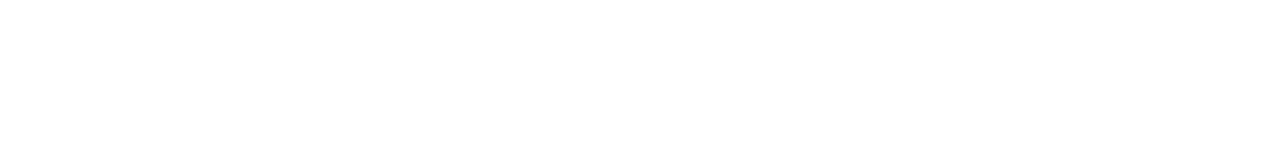
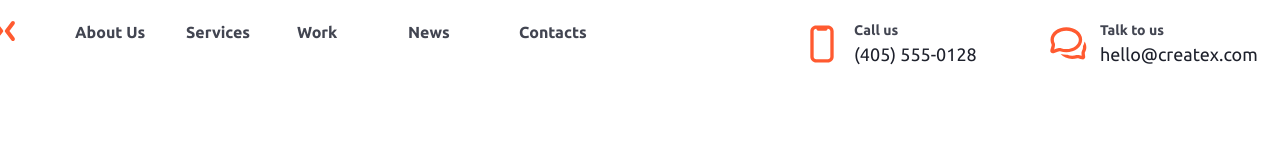
Before and after one commit to Nazarovfarhod/create-x, a plain HTML site: page index.html in a window 1280 px wide. Drawn offline with Linux system fonts and the light colour scheme; files that its build step writes are made by us from their sources.

Commit message:
added section service to index html

```diff
--- a/css/base.css
+++ b/css/base.css
@@ -50,3 +50,90 @@ h1 {
 main {
   flex-grow: 1;
 }
+
+.header__container {
+  position: relative;
+  right: 19rem;
+}
+
+.site__nav {
+  display: flex;
+  margin-top: 2rem;
+  margin-bottom: 7rem;
+  width: 123rem;
+}
+.site__nav-img {
+  margin-right: 6rem;
+}
+.site__nav-list {
+  display: flex;
+  gap: 4rem;
+}
+
+.site__nav-link {
+  font-family: "Ubuntu", sans-serif;
+  font-size: 1.6rem;
+  font-weight: 700;
+  line-height: 2.56rem;
+  text-align: left;
+  color: #424551;
+  width: 7.1rem;
+
+  &:hover {
+    color: #ff5a30;
+  }
+
+  &:active {
+    opacity: 0.5;
+  }
+}
+
+.contact__images {
+  display: flex;
+  gap: 3.6rem;
+  margin-left: 17.2rem;
+}
+
+.talk__to__us {
+  display: flex;
+  flex-direction: column;
+  /* width: 12.3rem; */
+}
+
+.call__us {
+  display: flex;
+  align-items: center;
+  gap: 1.2rem;
+}
+
+.call__us-text {
+  display: flex;
+  flex-direction: column;
+  width: 15.8rem;
+}
+
+.contact-span {
+  font-family: "Ubuntu", sans-serif;
+  font-size: 1.4rem;
+  font-weight: 700;
+  line-height: 2.1rem;
+  text-align: left;
+  color: #424551;
+}
+
+.call__us-link {
+  font-family: "Ubuntu", sans-serif;
+  font-size: 1.8rem;
+  font-weight: 400;
+  line-height: 2.7rem;
+  text-align: left;
+  color: #1e212c;
+
+  &:hover {
+    color: #ff5a30;
+  }
+
+  &:active {
+    opacity: 0.5;
+  }
+}
--- a/index.html
+++ b/index.html
@@ -5,12 +5,76 @@
     <meta name="viewport" content="width=device-width, initial-scale=1.0" />
     <title>Project</title>
     <link rel="stylesheet" href="./css/normalize.css" />
-    <link rel="stylesheet" href="./css/style.css" />
+    <link rel="stylesheet" href="./css/global.css" />
     <!-- <link rel="stylesheet" href="./css/style.min.css"> -->
   </head>
   <body>
     <!-- HEADER START -->
-    <header class="header"></header>
+    <header class="header">
+      <div class="container header__container">
+        <nav>
+          <div class="site__nav">
+            <img
+              class="site__nav-img"
+              src="./images/nav-icon.svg"
+              alt=""
+              width="130"
+              height="22"
+            />
+            <ul class="site__nav-list">
+              <li class="site__nav-itom">
+                <a class="site__nav-link" href="#">About Us</a>
+              </li>
+              <li class="site__nav-itom">
+                <a  class="site__nav-link" href="./pages/about-us/services/services.html">Services</a>
+              </li>
+              <li class="site__nav-itom">
+                <a class="site__nav-link" href="#">Work</a>
+              </li>
+              <li class="site__nav-itom">
+                <a class="site__nav-link" href="#">News</a>
+              </li>
+              <li class="site__nav-itom">
+                <a class="site__nav-link" href="#">Contacts</a>
+              </li>
+
+              <div class="contact__images">
+                <div class="call__us">
+                  <img
+                    class="call__us-img"
+                    src="./images/header-iphone-img.svg"
+                    alt=""
+                    width="40"
+                    height="40"
+                  />
+                  <div class="call__us-text">
+                    <span class="contact-span">Call us</span>
+                    <a class="call__us-link" href="tel:(405) 555-0128"
+                      >(405) 555-0128</a
+                    >
+                  </div>
+                </div>
+
+                <div class="call__us">
+                  <img
+                    class="call__us-img"
+                    src="./images/header-messeg-img.svg"
+                    alt=""
+                    width="40"
+                    height="40"
+                  />
+                  <div class="talk__to__us-text">
+                    <span class="contact-span">Talk to us</span>
+                    <a class="call__us-link" href="email:hello@createx.com"
+                      >hello@createx.com</a
+                    >
+                  </div>
+                </div>
+              </div>
+            </ul>
+          </div>
+        </nav>
+    </header>
     <!-- HEADER END -->
 
     <!-- MAIN START -->
```
Also changed, not shown: pages/about-us/services/services.html (+4 -6 lines), images/header-iphone-img.svg (renamed from pages/about-us/services/services-images/header-iphone-img.svg), images/header-messeg-img.svg (renamed from pages/about-us/services/services-images/header-messeg-img.svg), images/nav-icon.svg (renamed from pages/about-us/services/services-images/nav-icon.svg), 1 other file.
